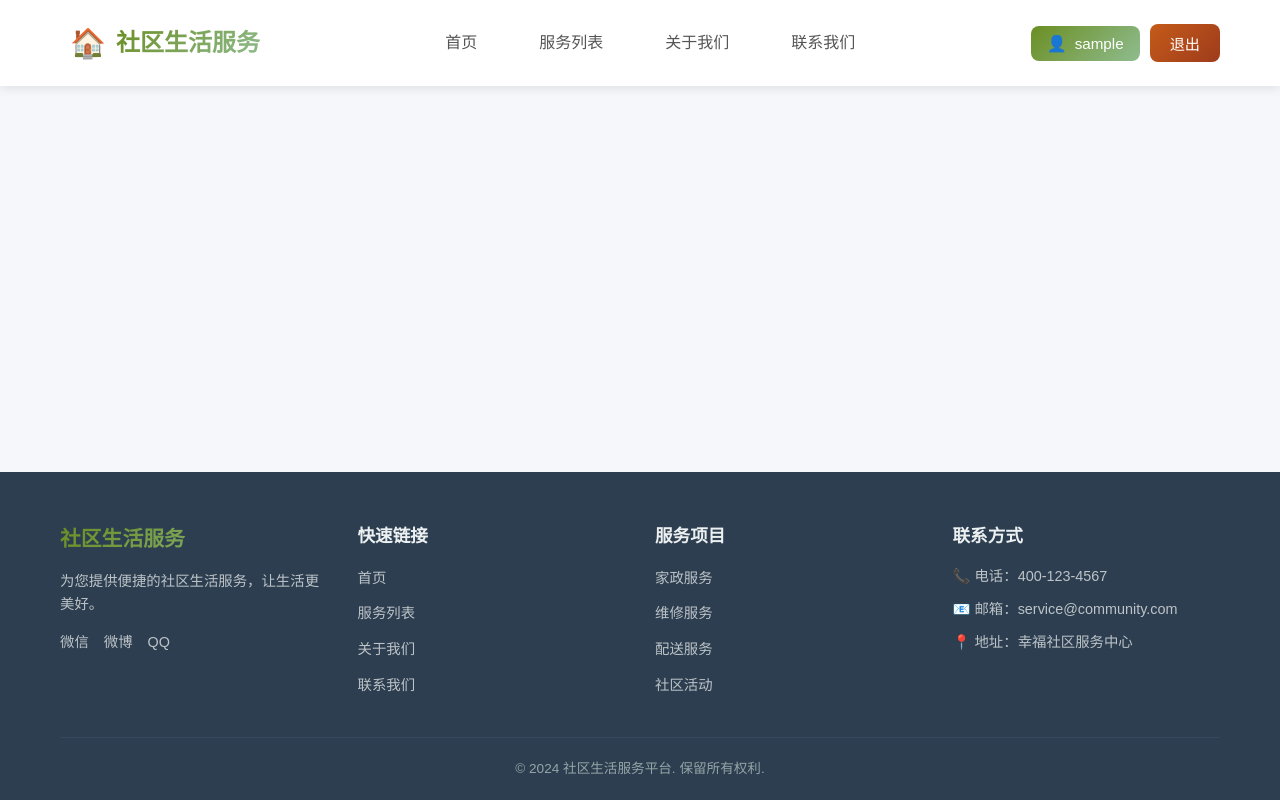
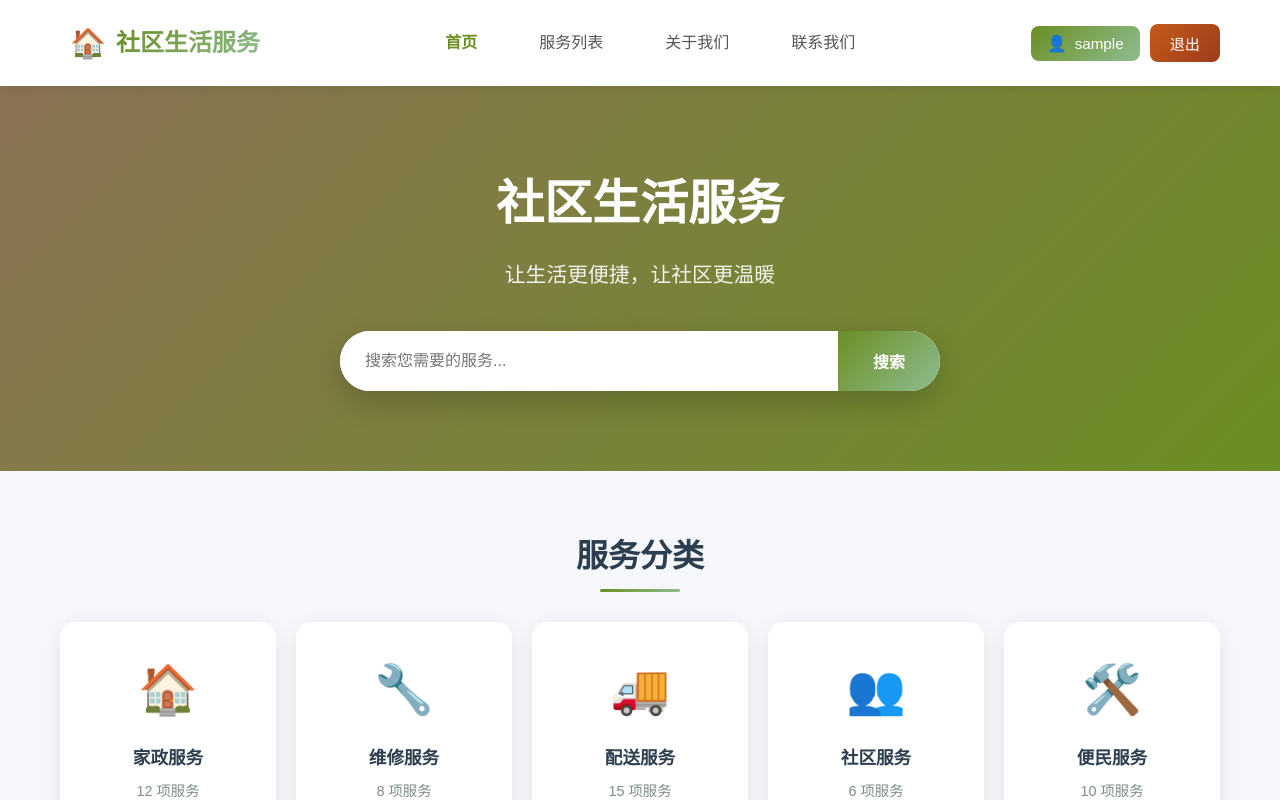
Before and after one commit to liyoulai16/admin_001_g01, a Vue app: page /home in a window 1280 px wide. Shown: the top 800 px of the page. Built offline with nearby package versions, Linux system fonts and the light colour scheme; sample sign-in values are in the browser's storage; the HTML template or start-up script is replaced by a standard one.

Commit message:
fix(路由): 将首页路由从'/'改为'/home'并修复相关导航
修改登录后跳转路径为'/home'
调整路由守卫逻辑以处理根路径重定向
更新Header组件中的导航链接

```diff
--- a/src/components/Header.vue
+++ b/src/components/Header.vue
@@ -2,12 +2,12 @@
   <header class="header">
     <div class="container">
       <div class="header-content">
-        <router-link to="/" class="logo">
+        <router-link to="/home" class="logo">
           <span class="logo-icon">🏠</span>
           <span class="logo-text">社区生活服务</span>
         </router-link>
         <nav class="nav">
-          <router-link to="/" class="nav-link" :class="{ active: $route.path === '/' }">首页</router-link>
+          <router-link to="/home" class="nav-link" :class="{ active: $route.path === '/home' }">首页</router-link>
           <router-link to="/services" class="nav-link" :class="{ active: $route.path === '/services' }">服务列表</router-link>
           <router-link to="/about" class="nav-link" :class="{ active: $route.path === '/about' }">关于我们</router-link>
           <router-link to="/contact" class="nav-link" :class="{ active: $route.path === '/contact' }">联系我们</router-link>
@@ -33,7 +33,7 @@
     </div>
     <div class="mobile-menu" :class="{ open: isMobileMenuOpen }">
       <nav class="mobile-nav">
-        <router-link to="/" class="mobile-nav-link" @click="closeMobileMenu">首页</router-link>
+        <router-link to="/home" class="mobile-nav-link" @click="closeMobileMenu">首页</router-link>
         <router-link to="/services" class="mobile-nav-link" @click="closeMobileMenu">服务列表</router-link>
         <router-link to="/about" class="mobile-nav-link" @click="closeMobileMenu">关于我们</router-link>
         <router-link to="/contact" class="mobile-nav-link" @click="closeMobileMenu">联系我们</router-link>
--- a/src/router/index.js
+++ b/src/router/index.js
@@ -8,6 +8,10 @@ import Login from '../views/Login.vue'
 import Register from '../views/Register.vue'
 
 const routes = [
+  {
+    path: '/',
+    redirect: '/login'
+  },
   {
     path: '/login',
     name: 'Login',
@@ -21,7 +25,7 @@ const routes = [
     meta: { requiresAuth: false }
   },
   {
-    path: '/',
+    path: '/home',
     name: 'Home',
     component: Home,
     meta: { requiresAuth: true }
@@ -70,7 +74,9 @@ router.beforeEach((to, from, next) => {
   if (to.meta.requiresAuth && !isLoggedIn) {
     next('/login')
   } else if (to.path === '/login' && isLoggedIn) {
-    next('/')
+    next('/home')
+  } else if (to.path === '/' && isLoggedIn) {
+    next('/home')
   } else {
     next()
   }
--- a/src/views/Login.vue
+++ b/src/views/Login.vue
@@ -125,7 +125,7 @@ const handleLogin = async () => {
         setToken(data.data.token)
       }
       localStorage.setItem('showLoginSuccess', 'true')
-      router.push('/')
+      router.push('/home')
     } else {
       errorMessage.value = data.message || '登录失败，请重试'
       isLoading.value = false
```
Also changed, not shown: 5 other files (tests, documents, lock files or other folders).
